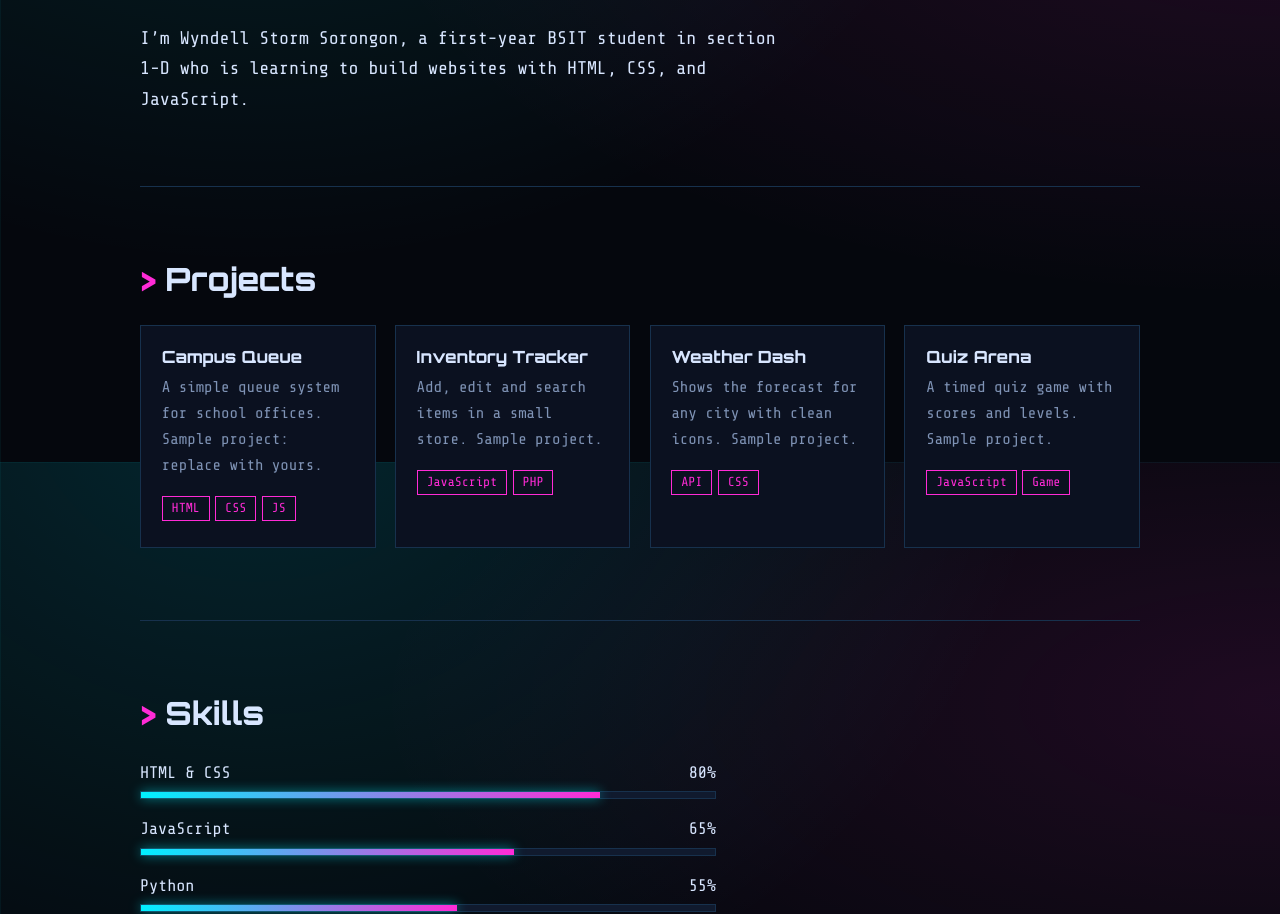
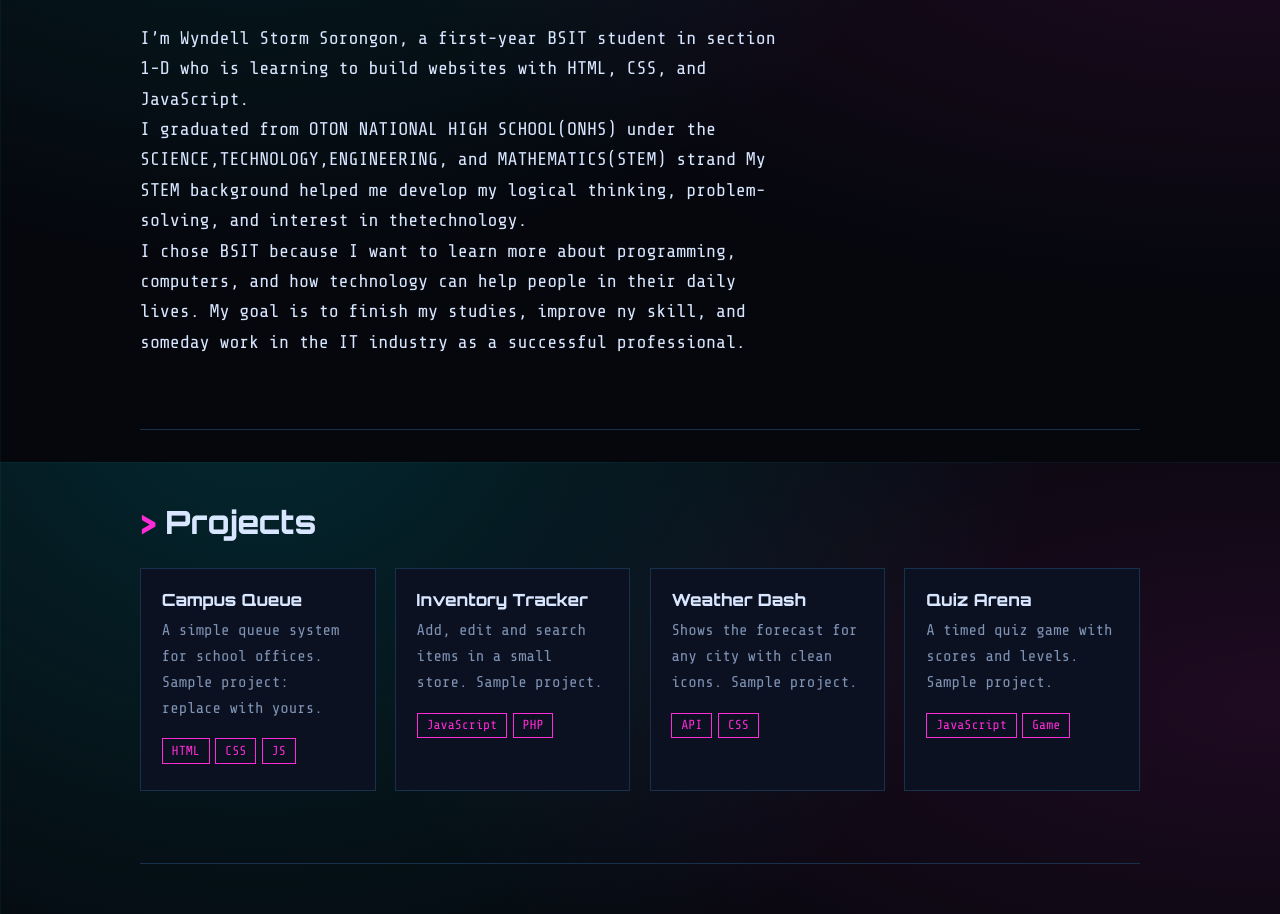
Before and after one commit to wsorongon-maker/Csit-web-finals-20261, a plain HTML site: page index.html in a window 1280 px wide. Shown: the part 1138-2052 px from the top of the page. Drawn offline with nearby package versions, Linux system fonts and the light colour scheme.

Commit message:
Update index.html

```diff
--- a/index.html
+++ b/index.html
@@ -199,6 +199,8 @@ footer{padding:2rem 0 3rem;border-top:1px solid var(--line);color:var(--muted);f
   <section id="about" class="about">
     <h2>About me</h2>
     <p>I’m Wyndell Storm Sorongon, a first-year BSIT student in section 1-D who is learning to build websites with HTML, CSS, and JavaScript.</p>
+    <p> I graduated from OTON NATIONAL HIGH SCHOOL(ONHS) under the SCIENCE,TECHNOLOGY,ENGINEERING, and MATHEMATICS(STEM) strand My STEM background helped me develop my logical thinking, problem-solving, and interest in thetechnology.</p>
+    <p> I chose BSIT because I want to learn more about programming, computers, and how technology can help people in their daily lives. My goal is to finish my studies, improve ny skill, and someday work in the IT industry as a successful professional.</p>
   </section>
 
   <section id="projects">
```
